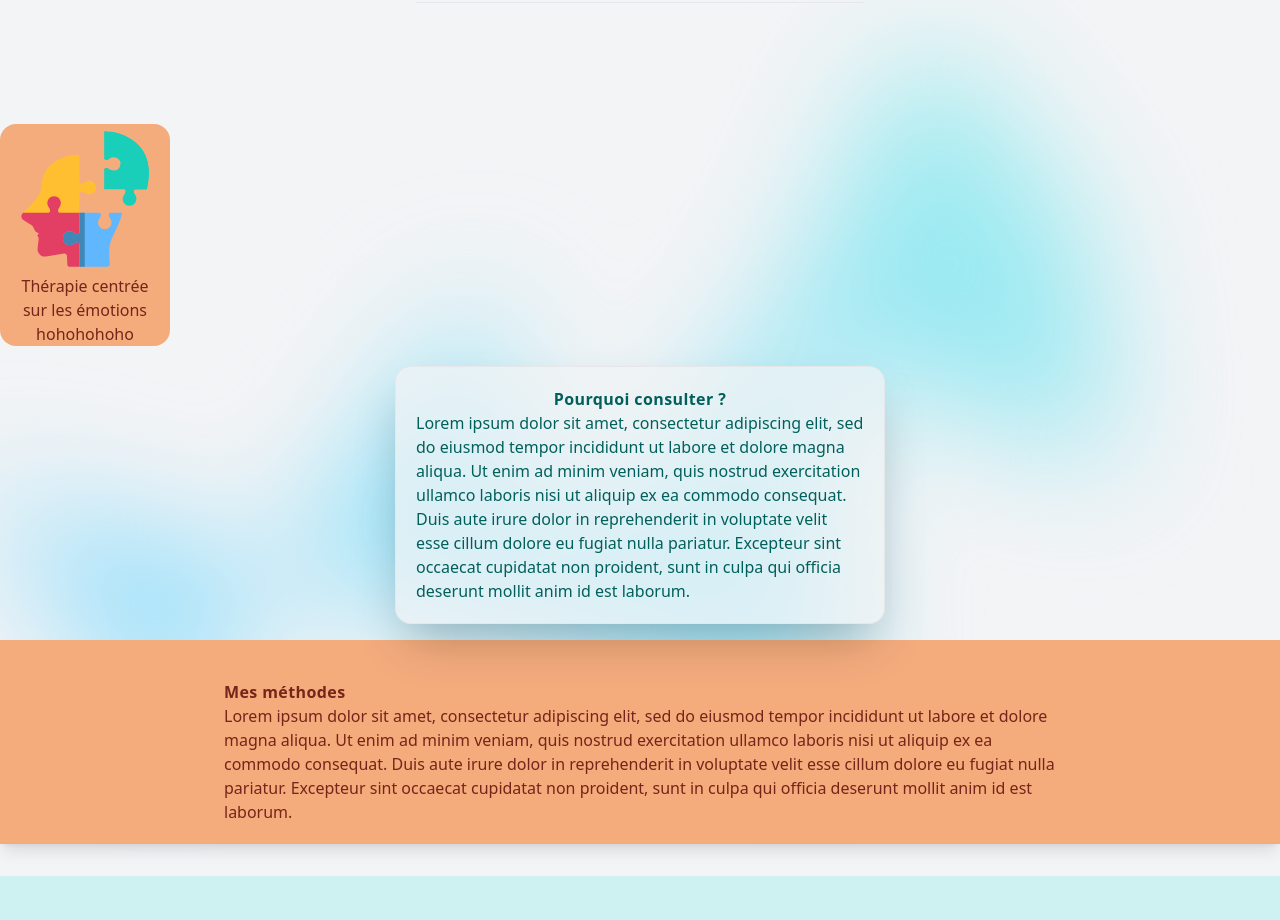
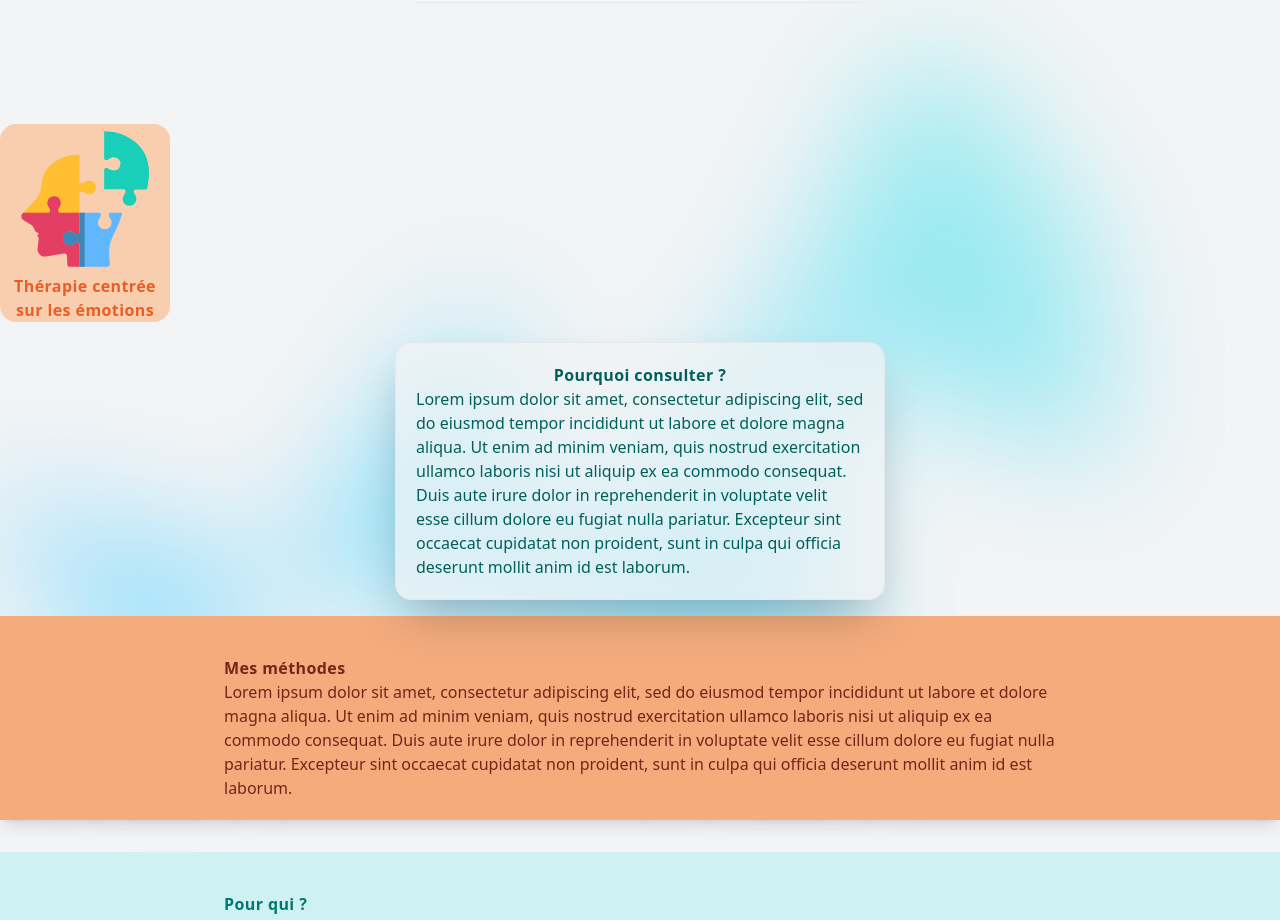
Before and after one commit to Arth-M/Celine_website, a Next.js app: page / in a window 1280 px wide. Shown: the part 980-1900 px from the top of the page. Built offline with nearby package versions, Linux system fonts and the light colour scheme.

Commit message:
in progress

```diff
--- a/app/components/mini_cards.jsx
+++ b/app/components/mini_cards.jsx
@@ -1,10 +1,12 @@
 import Image from 'next/image'
 
-export default function MiniCards(image, texte) {
+export default function MiniCards({ image, texte, background, textColor }) {
   return (
-    <div className="w-[170px] h-fit flex flex-col bg-crusta-300 text-crusta-900 rounded-2xl">
+    <div
+      className={`${background} ${textColor} w-[170px] h-fit flex flex-col rounded-2xl`}
+    >
       <Image
-        src="/images/cognition-color.svg"
+        src={`/images/${image}`}
         alt="Icone de téléphone pour indiquer le numéro de téléphone"
         width="150"
         height="150"
@@ -12,7 +14,9 @@ export default function MiniCards(image, texte) {
         priority={false}
         className="object-scale-down text-start col-span mx-auto"
       />
-      <p className="text-center text-wrap px-2">Thérapie centrée sur les émotions hohohohoho</p>
+      <p className="text-center text-wrap px-2 font-semibold tracking-wide">
+        {texte}
+      </p>
     </div>
   )
 }
--- a/app/components/psychologue.jsx
+++ b/app/components/psychologue.jsx
@@ -19,7 +19,7 @@ export default function Psychologue() {
         <hr className="border-gray-200 invisible dark:border-gray-700 w-20 mt-12 mb-6" />
         <hr className="border-gray-200 invisible dark:border-gray-700 w-20 mt-12 mb-6" />
       </div>
-      <MiniCards />
+      <MiniCards image="cognition-color.svg" texte="Thérapie centrée sur les émotions" background='bg-crusta-200' textColor='text-crusta-500'/>
       <section id="section-pourquoi" className="scroll-mt-30">
         <div className="container @container w-sm sm:w-md md:w-lg lg:w-4xl mx-auto px-8 mt-5 relative">
           <div className="text-teal-800 border-1 border-gray-200 bg-gray-100/70 rounded-2xl p-5 w-fit mx-auto shadow-2xl">
```
